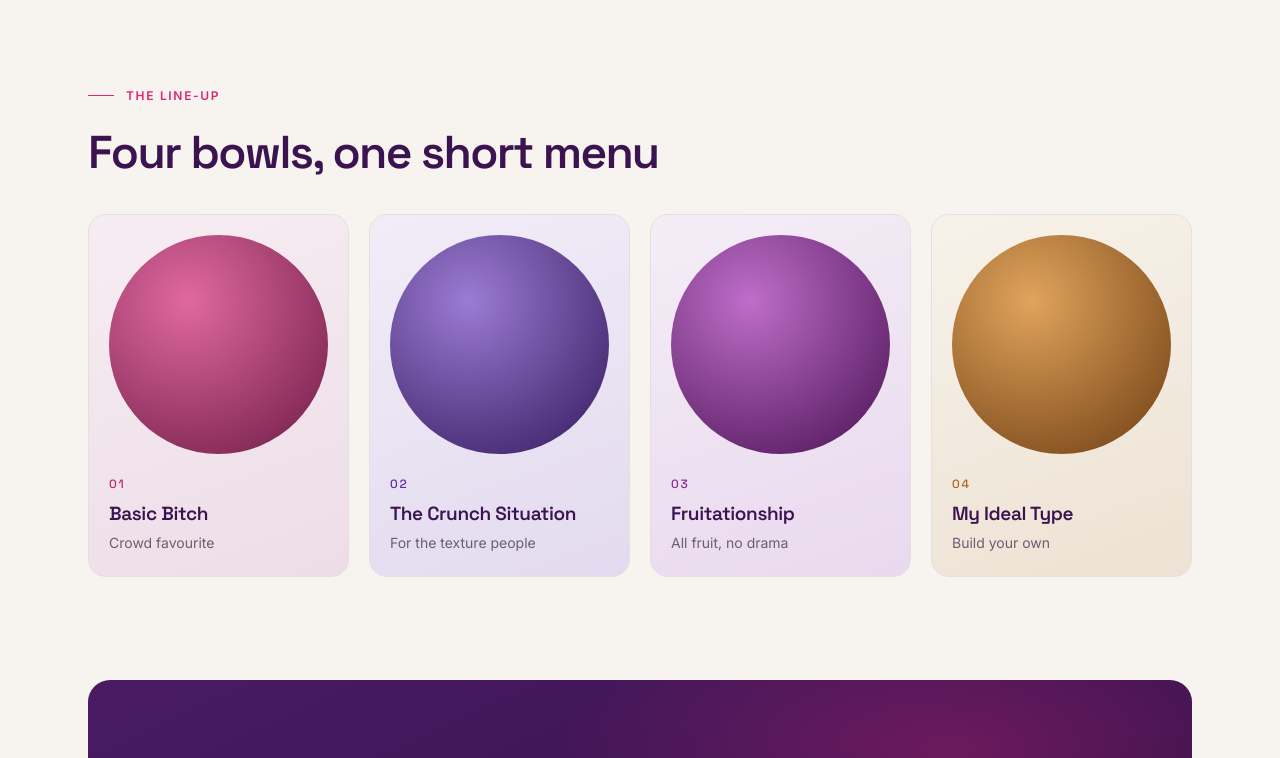
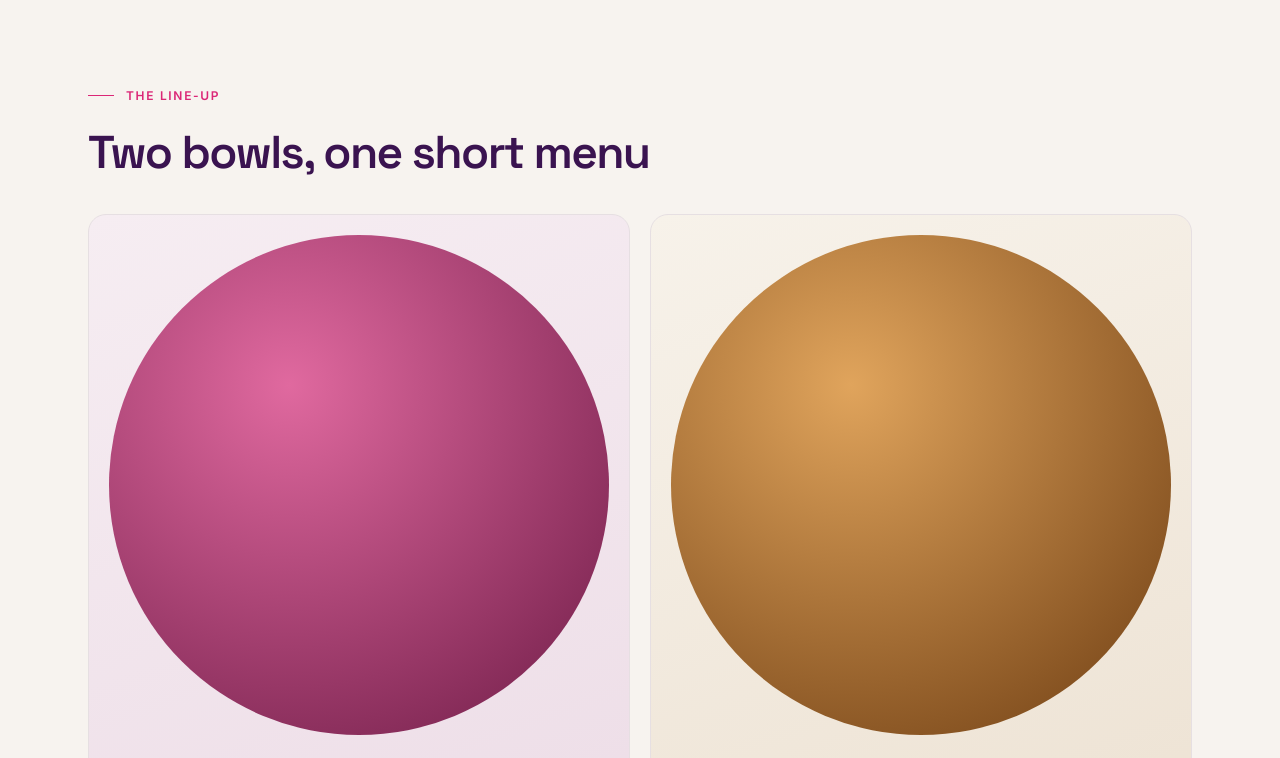
Before and after one commit to zeonchew0324/AcaiDate, a React (Vite) app in the folder app/: page / in a window 1280 px wide. Shown: the part 1560-2318 px from the top of the page. Built offline with nearby package versions, Linux system fonts and the light colour scheme.

Commit message:
Trim menu to two bowls: Basic Bitch and The Paradise Bowl
Co-Authored-By: Claude Fable 5 <noreply@anthropic.com>
Claude-Session: https://claude.ai/code/session_013y5zFzkSZqBjiwimukwUpY

```diff
--- a/app/src/bowls.js
+++ b/app/src/bowls.js
@@ -13,31 +13,9 @@ export const BOWLS = [
   },
   {
     n: "02",
-    name: "The Crunch Situation",
-    body: "Lotus crumbs, Oreo crumbs, sunflower & pumpkin seeds, cacao nibs.",
-    tag: "For the texture people",
-    accent: "#5B2BAE",
-    tintA: "#F1EDF7",
-    tintB: "#E3DAEF",
-    bowlA: "#9B7BD4",
-    bowlB: "#34195C",
-  },
-  {
-    n: "03",
-    name: "Fruitationship",
-    body: "Dragon fruit, kiwi, blueberries, banana, goji berries.",
-    tag: "All fruit, no drama",
-    accent: "#8F2794",
-    tintA: "#F4EDF6",
-    tintB: "#E9D9EE",
-    bowlA: "#BE6EC9",
-    bowlB: "#4A1153",
-  },
-  {
-    n: "04",
-    name: "My Ideal Type",
-    body: "Your bowl, your rules — pick any four toppings.",
-    tag: "Build your own",
+    name: "The Paradise Bowl",
+    body: "Mango, pineapple, banana, coconut flakes, passion fruit.",
+    tag: "Tropical escape",
     accent: "#A9662A",
     tintA: "#F7F2EA",
     tintB: "#EDE2D3",
--- a/app/src/pages/Home.jsx
+++ b/app/src/pages/Home.jsx
@@ -97,7 +97,7 @@ export default function Home() {
 
       <section className="wrap sec-b">
         <div className="eyebrow">The line-up</div>
-        <h2 style={{ margin: "24px 0 36px" }}>Four bowls, one short menu</h2>
+        <h2 style={{ margin: "24px 0 36px" }}>Two bowls, one short menu</h2>
         <div className="grid">
           {BOWLS.map((b) => (
             <Link
```
